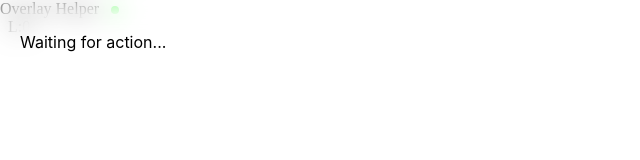
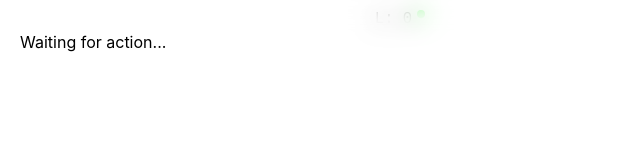
Before and after one commit to ssaket/interview, an Electron app: page index.html in a window 800 px wide. Shown: the whole page, without its empty margins (0-640 px from the left). Drawn offline with Linux system fonts and the light colour scheme; no server answers.

Commit message:
fix session length display

```diff
--- a/index.html
+++ b/index.html
@@ -9,19 +9,18 @@
   </head>
   <body>
     <div id="header">
-      Overlay Helper
+      <div id="session-length">L: 0</div>
       <div
         id="ocr-filter-indicator"
         style="
-          display: inline-block;
+          /* display: inline-block; */
           width: 8px;
           height: 8px;
           background-color: #00ff00;
           border-radius: 50%;
-          margin-left: 8px;
+          margin-left: 5px;
         "
       ></div>
-      <div id="session-length" style="margin-left: 8px">L:0</div>
     </div>
     <div id="container">
       <div id="shortcuts">
--- a/src/css/main.css
+++ b/src/css/main.css
@@ -8,10 +8,14 @@ body {
 }
 
 #header {
+  display: flex;
+  justify-content: center;
   width: 100%;
-  margin: auto;
+  font-family: monospace;
+  font-size: 1.2em;
+  white-space: pre-wrap;
+  margin: 10px auto;
   color: var(--text-color);
-  background: var(--background-color);
 }
 
 #container {
--- a/src/css/themes.css
+++ b/src/css/themes.css
@@ -6,7 +6,7 @@
 }
 
 /* Dark Theme */
-[data-theme="dark"] {
+[data-theme='dark'] {
   --background-color: rgba(26, 26, 26, 0.65);
   --text-color: #ffffff;
 }
@@ -23,7 +23,8 @@
   color: var(--text-color);
 }
 
-#header {
-    background: var(--background-color);
+#header[data-theme] {
+  /* Additional styling for dark theme */
   color: var(--text-color);
+  font-family: sans-serif;
 }
--- a/src/js/main.js
+++ b/src/js/main.js
@@ -534,6 +534,8 @@ const AppController = (() => {
         session.active = true;
         if (session.history.length > 20) session.history = session.history.slice(-20);
         if (isOllama) mainWindow.webContents.send('ai-processing-complete');
+        mainWindow.webContents.send('session-length', session.history.length);
+
         return rawResponse;
       } catch (err) {
         if (isOllama) mainWindow.webContents.send('ai-processing-complete');
```
Lines whose indentation alone changed are shown as unchanged.
